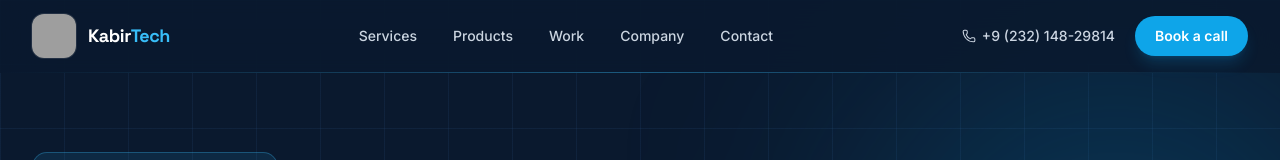
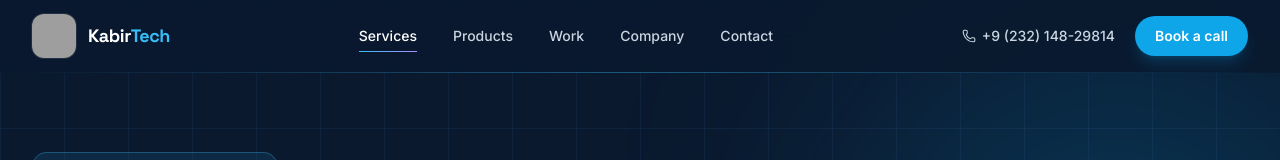
Before and after one commit to akhtarabbassol/kabirtech_website, a React (Vite) app in the folder apps/web/: page / in a window 1280 px wide. Shown: the top 160 px of the page. Built offline with nearby package versions, Linux system fonts and the light colour scheme; grey boxes are pictures that could not be loaded; the HTML template or start-up script is replaced by a standard one; what pocketbase would draw is missing.

Commit message:
New changes in header
New changes in header

```diff
--- a/apps/web/src/components/Header.jsx
+++ b/apps/web/src/components/Header.jsx
@@ -1,4 +1,5 @@
-import React, { useState } from 'react';
+import React, { useEffect, useState } from 'react';
+import { AnimatePresence, motion } from 'framer-motion';
 import { Menu, Phone, X } from 'lucide-react';
 
 const LOGO = 'https://horizons-cdn.hostinger.com/b01990a9-0b3d-4660-9a5b-7fcbea39cb56/3ec973cacc742f86a2b43fe64ae98ee0.jpg';
@@ -23,10 +24,42 @@ const NAV = [{
   href: '/#contact'
 }];
 
+function useScrolled(threshold = 24) {
+  const [scrolled, setScrolled] = useState(false);
+  useEffect(() => {
+    const onScroll = () => setScrolled(window.scrollY > threshold);
+    onScroll();
+    window.addEventListener('scroll', onScroll, { passive: true });
+    return () => window.removeEventListener('scroll', onScroll);
+  }, [threshold]);
+  return scrolled;
+}
+
+// Scroll-spy: only lights up nav links to sections that actually exist on the
+// current page (the home page) — a no-op elsewhere, e.g. /privacy-policy.
+function useActiveSection() {
+  const [active, setActive] = useState(null);
+  useEffect(() => {
+    const sections = NAV.map(n => document.getElementById(n.href.replace('/#', ''))).filter(Boolean);
+    if (!sections.length) return;
+    const observer = new IntersectionObserver(entries => {
+      entries.forEach(entry => {
+        if (entry.isIntersecting) setActive(entry.target.id);
+      });
+    }, { rootMargin: '-45% 0px -50% 0px', threshold: 0 });
+    sections.forEach(s => observer.observe(s));
+    return () => observer.disconnect();
+  }, []);
+  return active;
+}
+
 function Header() {
   const [open, setOpen] = useState(false);
-  return <header className="fixed inset-x-0 top-0 z-50 bg-[hsl(var(--ink))]/85 backdrop-blur-xl">
-            <div className="mx-auto flex h-[72px] max-w-[90rem] items-center justify-between px-5 sm:px-8">
+  const scrolled = useScrolled();
+  const activeSection = useActiveSection();
+
+  return <header className={`fixed inset-x-0 top-0 z-50 backdrop-blur-xl transition-all duration-300 ${scrolled ? 'bg-[hsl(var(--ink))]/95 shadow-lg shadow-black/20' : 'bg-[hsl(var(--ink))]/85'}`}>
+            <div className={`mx-auto flex max-w-[90rem] items-center justify-between px-5 transition-all duration-300 sm:px-8 ${scrolled ? 'h-[60px]' : 'h-[72px]'}`}>
                 <a href="/" className="group flex items-center gap-3">
                     <span className="relative flex h-11 w-11 shrink-0 items-center justify-center">
                         <span className="absolute inset-0 rounded-xl bg-gradient-to-br from-sky-400 to-violet-400 opacity-0 blur-md transition-opacity duration-300 group-hover:opacity-40" aria-hidden="true" />
@@ -38,9 +71,12 @@ function Header() {
                 </a>
 
                 <nav className="hidden items-center gap-9 md:flex">
-                    {NAV.map(n => <a key={n.href} href={n.href} className="relative py-1 text-sm font-medium text-slate-300 transition-colors after:absolute after:-bottom-0.5 after:left-0 after:h-px after:w-0 after:bg-gradient-to-r after:from-sky-400 after:to-violet-400 after:transition-all after:duration-300 hover:text-white hover:after:w-full">
-                            {n.label}
-                        </a>)}
+                    {NAV.map(n => {
+          const isActive = activeSection === n.href.replace('/#', '');
+          return <a key={n.href} href={n.href} aria-current={isActive ? 'true' : undefined} className={`relative py-1 text-sm font-medium transition-colors after:absolute after:-bottom-0.5 after:left-0 after:h-px after:bg-gradient-to-r after:from-sky-400 after:to-violet-400 after:transition-all after:duration-300 ${isActive ? 'text-white after:w-full' : 'text-slate-300 after:w-0 hover:text-white hover:after:w-full'}`}>
+                                {n.label}
+                            </a>;
+        })}
                 </nav>
 
                 <div className="hidden items-center gap-5 md:flex">
@@ -52,19 +88,23 @@ function Header() {
                     </a>
                 </div>
 
-                <button type="button" onClick={() => setOpen(v => !v)} aria-label="Toggle menu" className="flex h-11 w-11 items-center justify-center rounded-lg text-white transition-colors hover:bg-white/5 md:hidden">
+                <button type="button" onClick={() => setOpen(v => !v)} aria-label="Toggle menu" aria-expanded={open} className="flex h-11 w-11 items-center justify-center rounded-lg text-white transition-colors hover:bg-white/5 md:hidden">
                     {open ? <X className="h-6 w-6" /> : <Menu className="h-6 w-6" />}
                 </button>
             </div>
 
-            {open && <div className="border-t border-white/10 bg-[hsl(var(--ink))] px-5 py-4 md:hidden">
-                    {NAV.map(n => <a key={n.href} href={n.href} onClick={() => setOpen(false)} className="block py-3 text-base font-medium text-slate-200">
-                            {n.label}
-                        </a>)}
-                    <a href="/#contact" onClick={() => setOpen(false)} className="mt-2 block rounded-full bg-sky-500 py-3 text-center text-base font-semibold text-white shadow-lg shadow-sky-500/20">
-                        Book a call
-                    </a>
-                </div>}
+            <AnimatePresence>
+                {open && <motion.div initial={{ opacity: 0, height: 0 }} animate={{ opacity: 1, height: 'auto' }} exit={{ opacity: 0, height: 0 }} transition={{ duration: 0.25, ease: 'easeInOut' }} className="overflow-hidden border-t border-white/10 bg-[hsl(var(--ink))] md:hidden">
+                        <div className="px-5 py-4">
+                            {NAV.map((n, i) => <motion.a key={n.href} href={n.href} onClick={() => setOpen(false)} initial={{ opacity: 0, x: -8 }} animate={{ opacity: 1, x: 0 }} transition={{ delay: i * 0.04, duration: 0.2 }} className={`block py-3 text-base font-medium ${activeSection === n.href.replace('/#', '') ? 'text-sky-400' : 'text-slate-200'}`}>
+                                    {n.label}
+                                </motion.a>)}
+                            <a href="/#contact" onClick={() => setOpen(false)} className="mt-2 block rounded-full bg-sky-500 py-3 text-center text-base font-semibold text-white shadow-lg shadow-sky-500/20">
+                                Book a call
+                            </a>
+                        </div>
+                    </motion.div>}
+            </AnimatePresence>
 
             <div className="h-px w-full bg-gradient-to-r from-transparent via-sky-400/40 to-transparent" aria-hidden="true" />
         </header>;
```
Also changed, not shown: 1 other file (tests, documents, lock files or other folders).
